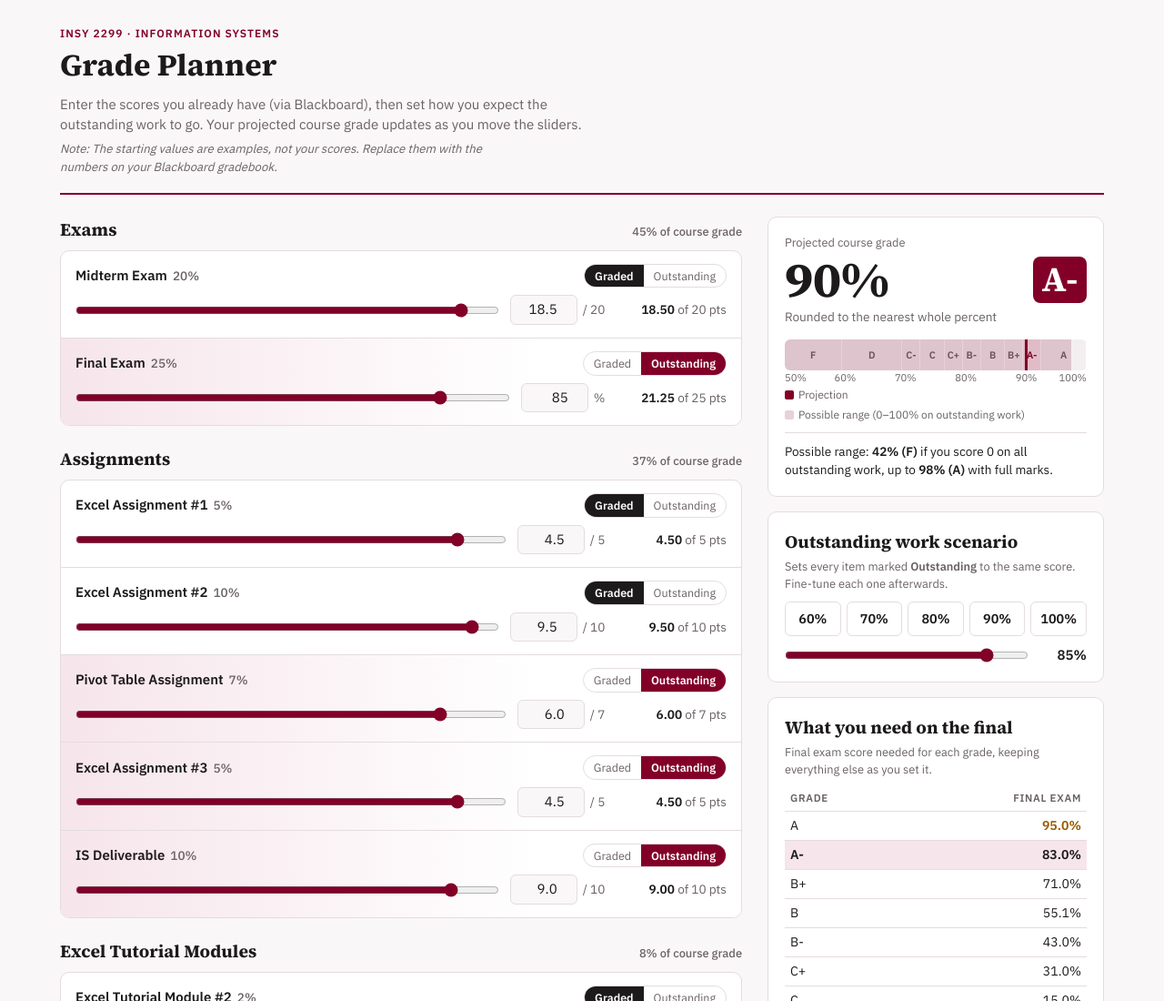
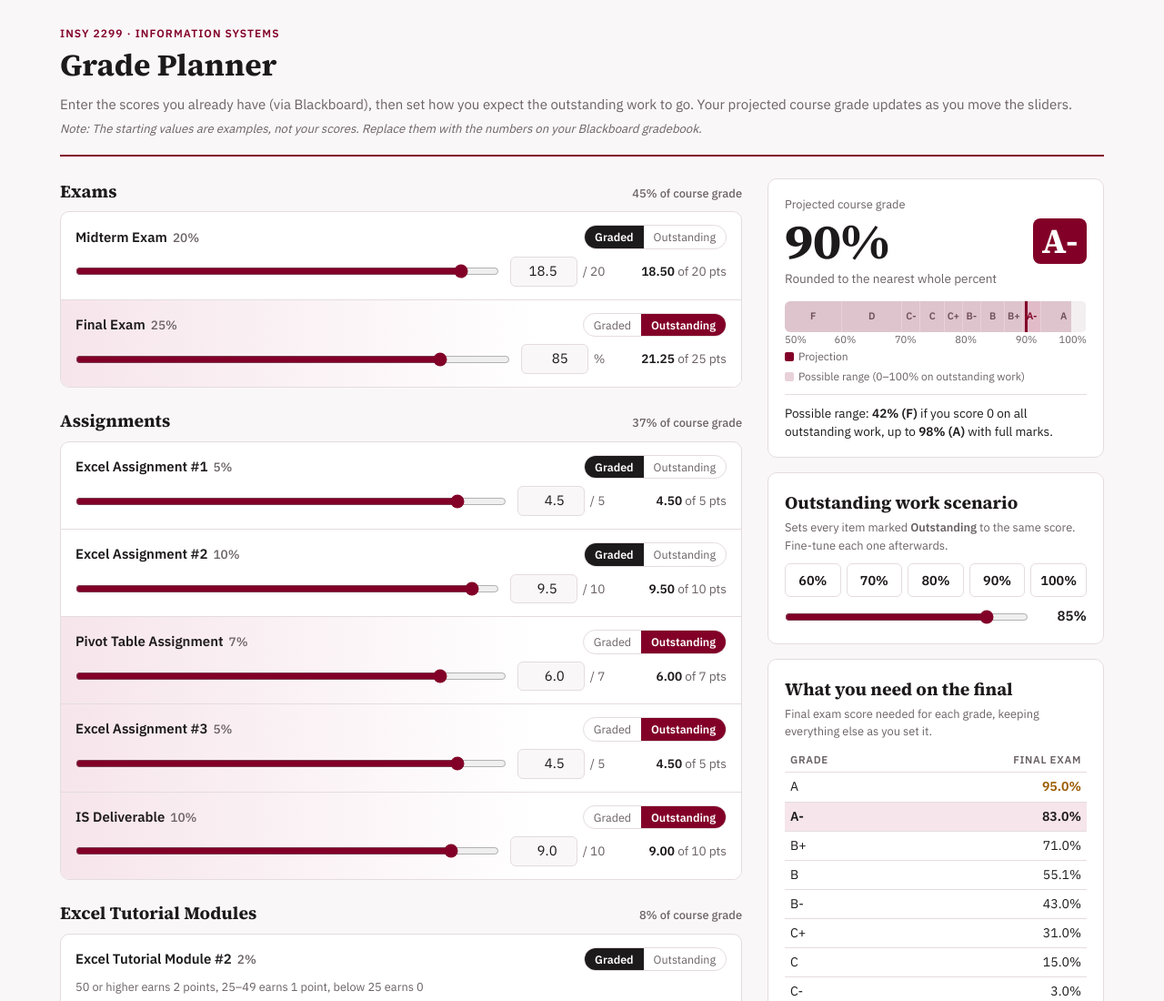
Before and after one commit to dom-mol/Grade-Planner-INSY2299, a plain HTML site: page index.html in a window 1280 px wide. Shown: the top 1100 px of the page at 91% size. Drawn offline with Linux system fonts and the light colour scheme.

Commit message:
Let intro text span the full page width
Co-Authored-By: Claude Opus 5.5 <noreply@anthropic.com>

```diff
--- a/index.html
+++ b/index.html
@@ -39,8 +39,8 @@ h1,h2,h3{font-family:var(--display);text-wrap:balance;margin:0;color:var(--ink)}
 h1{font-size:2.1rem;line-height:1.15;font-weight:700}
 h2{font-size:1.2rem;font-weight:700}
 .eyebrow{font-size:.75rem;letter-spacing:.09em;text-transform:uppercase;color:var(--accent);font-weight:600}
-.lede{color:var(--muted);max-width:65ch;margin:.5rem 0 0}
-.note{color:var(--muted);max-width:65ch;margin:0;font-size:.82rem}
+.lede{color:var(--muted);max-width:none;margin:.5rem 0 0}
+.note{color:var(--muted);max-width:none;margin:0;font-size:.82rem}
 header.top{display:grid;gap:.35rem;margin-bottom:24px;border-bottom:2px solid var(--accent);padding-bottom:18px}
 
 .layout{display:grid;grid-template-columns:minmax(0,1fr) 370px;gap:28px;align-items:start}
```
